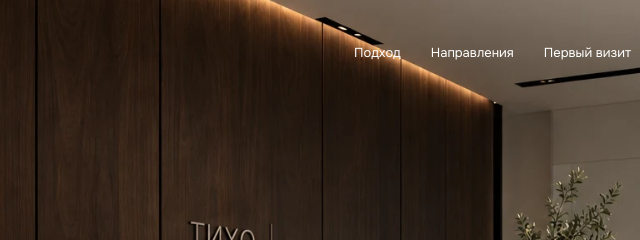
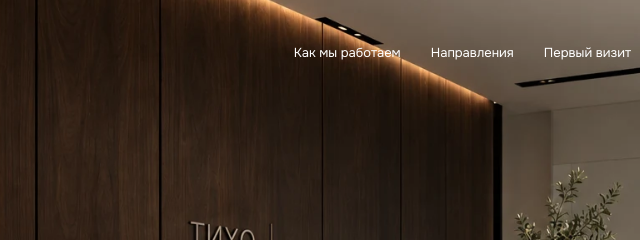
Before and after one commit to got30017-cyber/tiho-dental-concept, a website: page index.html in a window 1280 px wide. Shown: the top 240 px of the page, 326-966 px from the left. Drawn offline with Linux system fonts and the light colour scheme.

Commit message:
Clarify FAQ title and navigation

```diff
--- a/index.html
+++ b/index.html
@@ -23,7 +23,7 @@
         <span class="brand-caption">стоматология / Москва</span>
         <button class="menu-toggle" type="button" aria-controls="navigation" aria-expanded="false">Меню <span class="menu-lines" aria-hidden="true"></span></button>
         <nav id="navigation" aria-label="Основная навигация">
-          <a href="#approach">Подход</a><a href="#services">Направления</a><a href="#visit">Первый визит</a><a href="#contacts">Контакты</a>
+          <a href="#approach">Как мы работаем</a><a href="#services">Направления</a><a href="#visit">Первый визит</a><a href="#contacts">Контакты</a>
           <a class="button button-outline" href="#booking">Оставить заявку</a>
         </nav>
       </header>
@@ -67,7 +67,7 @@
       <div class="visit-content reveal"><h2 id="visit-title">Первый визит.<br>Всё понятно.</h2><ol class="visit-steps"><li><span class="number">01</span><div><h3>Знакомимся и слушаем</h3><p>Вы рассказываете, что вас беспокоит и&nbsp;что хотелось&nbsp;бы изменить. Мы уточняем детали и&nbsp;ожидания.</p></div></li><li><span class="number">02</span><div><h3>Разбираемся вместе</h3><p>Обсуждаем осмотр и&nbsp;необходимую диагностику. Показываем и&nbsp;объясняем простыми словами.</p></div></li><li><span class="number">03</span><div><h3>Планируем следующий шаг</h3><p>Рассматриваем варианты, этапы и&nbsp;стоимость. Вы принимаете решение без&nbsp;спешки и&nbsp;давления.</p></div></li></ol></div>
     </section>
 
-    <section class="section faq" aria-labelledby="faq-title"><div class="reveal"><h2 id="faq-title">Можно<br>спросить</h2><p>Несколько ответов, чтобы первый шаг<br class="desktop-break"> был немного спокойнее.</p></div><div class="faq-list"><details><summary>Я волнуюсь перед приёмом. Как быть?<svg aria-hidden="true"><use href="#chevron"/></svg></summary><p>В&nbsp;концепции «Тихо» можно заранее рассказать о&nbsp;своих переживаниях, обсудить ход визита и&nbsp;договориться о&nbsp;паузах. Первый разговор ни&nbsp;к&nbsp;чему не&nbsp;обязывает.</p></details><details><summary>Можно сначала только проконсультироваться?<svg aria-hidden="true"><use href="#chevron"/></svg></summary><p>Да, первый визит задуман как знакомство: вопросы, обсуждение ситуации и&nbsp;возможных шагов. Решение о&nbsp;лечении принимается отдельно.</p></details><details><summary>Это настоящая клиника?<svg aria-hidden="true"><use href="#chevron"/></svg></summary><p>Нет. «Тихо» — вымышленная клиника и&nbsp;демонстрационный проект для портфолио. Изображения сгенерированы. Сайт не&nbsp;оказывает медицинские услуги и&nbsp;не&nbsp;принимает реальные заявки.</p></details></div></section>
+    <section class="section faq" aria-labelledby="faq-title"><div class="reveal"><h2 id="faq-title">Можно <br>спросить</h2><p>Несколько ответов, чтобы первый шаг<br class="desktop-break"> был немного спокойнее.</p></div><div class="faq-list"><details><summary>Я волнуюсь перед приёмом. Как быть?<svg aria-hidden="true"><use href="#chevron"/></svg></summary><p>В&nbsp;концепции «Тихо» можно заранее рассказать о&nbsp;своих переживаниях, обсудить ход визита и&nbsp;договориться о&nbsp;паузах. Первый разговор ни&nbsp;к&nbsp;чему не&nbsp;обязывает.</p></details><details><summary>Можно сначала только проконсультироваться?<svg aria-hidden="true"><use href="#chevron"/></svg></summary><p>Да, первый визит задуман как знакомство: вопросы, обсуждение ситуации и&nbsp;возможных шагов. Решение о&nbsp;лечении принимается отдельно.</p></details><details><summary>Это настоящая клиника?<svg aria-hidden="true"><use href="#chevron"/></svg></summary><p>Нет. «Тихо» — вымышленная клиника и&nbsp;демонстрационный проект для портфолио. Изображения сгенерированы. Сайт не&nbsp;оказывает медицинские услуги и&nbsp;не&nbsp;принимает реальные заявки.</p></details></div></section>
 
     <section class="booking section" id="booking" aria-labelledby="booking-title"><div class="booking-layout"><div class="booking-intro"><h2 id="booking-title">Начнём<br>со знакомства.</h2><p class="lead">Выберите направление — покажем,<br class="desktop-break"> как работает заявка.</p><p class="demo-notice" id="demo-notice">Демонстрационная форма. Используйте только вымышленные данные. Ничего не&nbsp;отправляется и&nbsp;не&nbsp;сохраняется.</p><button class="text-link" type="button" id="fill-demo">Заполнить тестовым примером <svg aria-hidden="true"><use href="#arrow"/></svg></button></div>
       <div class="form-container"><form id="booking-form" aria-describedby="demo-notice" autocomplete="off" novalidate>
```
